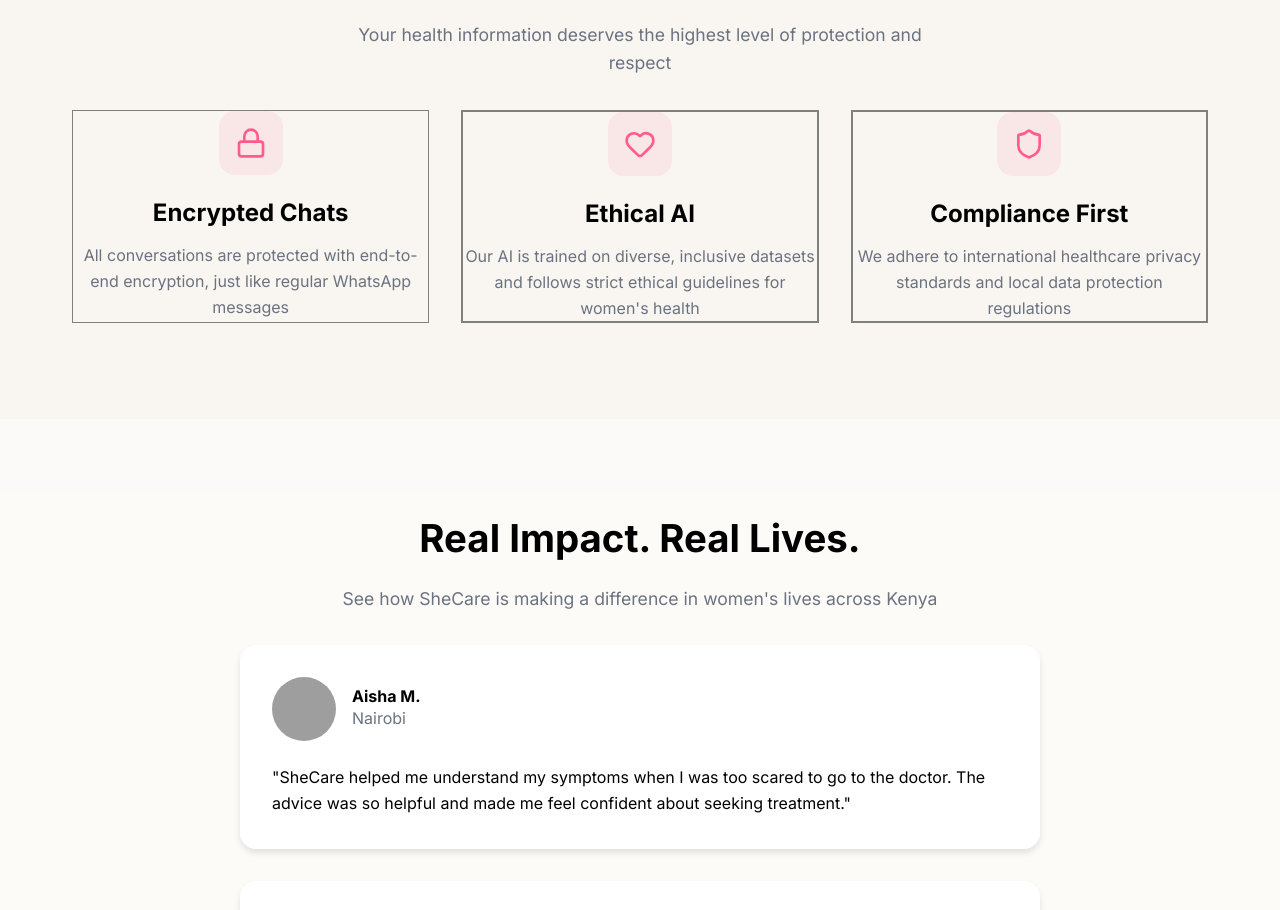
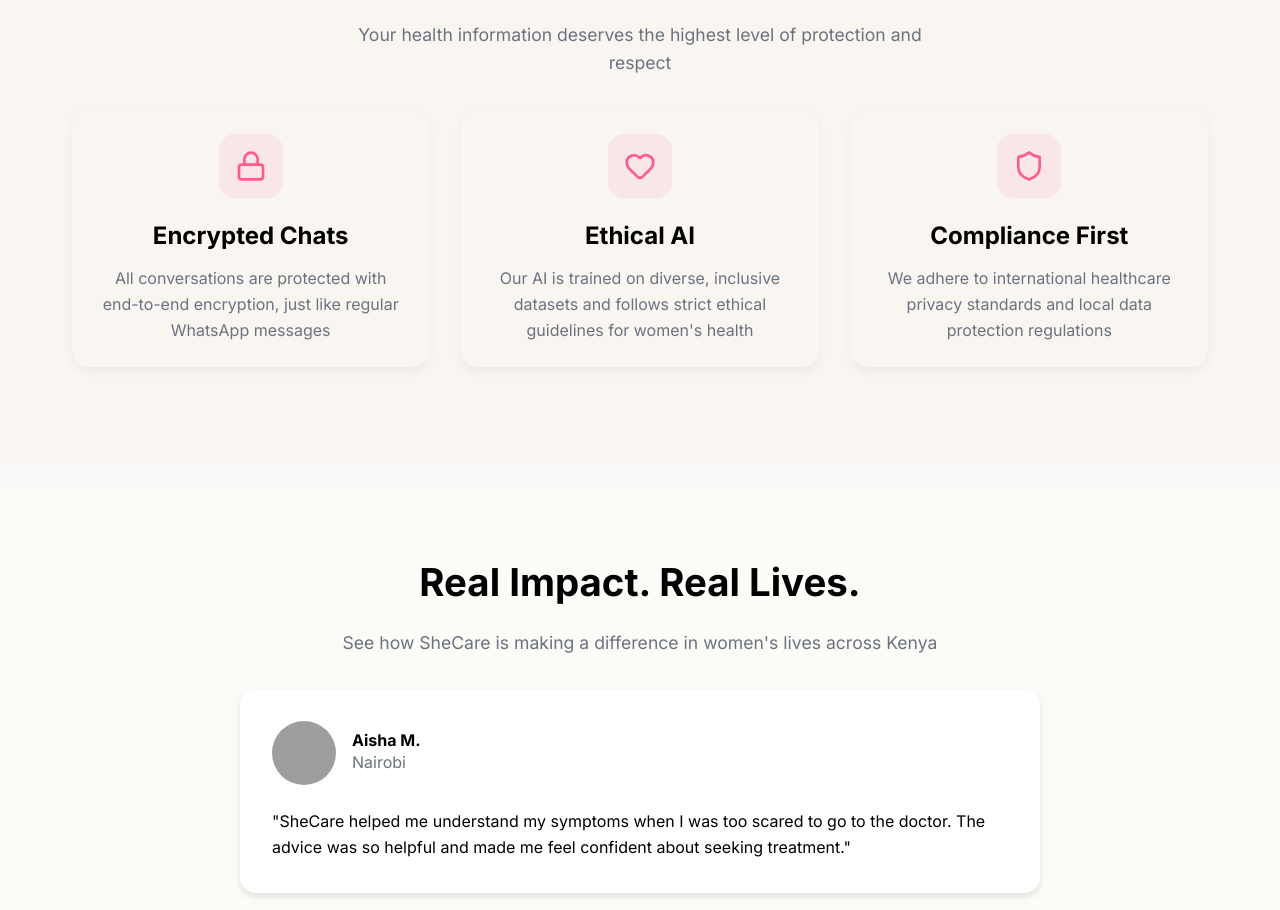
Before and after one commit to antonie-riziki/SheCare, a plain HTML site: page index.html in a window 1280 px wide. Shown: the part 3320-4230 px from the top of the page. Drawn offline with nearby package versions, Linux system fonts and the light colour scheme; grey boxes are pictures that could not be loaded.

Commit message:
Update index.html
css for the privacy cards

```diff
--- a/index.html
+++ b/index.html
@@ -708,7 +708,7 @@
             </div>
 
             <div style="display: grid; gap: 2rem; grid-template-columns: repeat(auto-fit, minmax(300px, 1fr));">
-                <div class="text-center animate-fade-in" style="border: 1px solid grey; border-radius: 0.5">
+                <div class="text-center animate-fade-in" style="border: 2px solid var(--primary-color); border-radius: 16px; padding: 1.5rem; box-shadow: 0 4px 10px rgba(0, 0, 0, 0.05); transition: transform 0.3s ease, box-shadow 0.3s ease;">
                     <div style="width: 4rem; height: 4rem; background: rgba(255, 92, 141, 0.1); border-radius: 1rem; display: flex; align-items: center; justify-content: center; margin: 0 auto 1.5rem;">
                         <i data-lucide="lock" style="width: 2rem; height: 2rem; color: var(--primary-coral);"></i>
                     </div>
@@ -716,7 +716,7 @@
                     <p class="text-gray">All conversations are protected with end-to-end encryption, just like regular WhatsApp messages</p>
                 </div>
 
-                <div class="text-center animate-fade-in" style="animation-delay: 0.1s; border: 2px solid grey; border-radius: 0.5;">
+                <div class="text-center animate-fade-in" style="animation-delay: 0.1s; border: 2px solid var(--primary-color); border-radius: 16px; padding: 1.5rem; box-shadow: 0 4px 10px rgba(0, 0, 0, 0.05); transition: transform 0.3s ease, box-shadow 0.3s ease;">
                     <div style="width: 4rem; height: 4rem; background: rgba(255, 92, 141, 0.1); border-radius: 1rem; display: flex; align-items: center; justify-content: center; margin: 0 auto 1.5rem;">
                         <i data-lucide="heart" style="width: 2rem; height: 2rem; color: var(--primary-coral);"></i>
                     </div>
@@ -724,7 +724,7 @@
                     <p class="text-gray">Our AI is trained on diverse, inclusive datasets and follows strict ethical guidelines for women's health</p>
                 </div>
 
-                <div class="text-center animate-fade-in" style="animation-delay: 0.2s; border: 2px solid grey; border-radius: 0.5;">
+                <div class="text-center animate-fade-in" style="animation-delay: 0.2s; border: 2px solid var(--primary-color); border-radius: 16px; padding: 1.5rem; box-shadow: 0 4px 10px rgba(0, 0, 0, 0.05); transition: transform 0.3s ease, box-shadow 0.3s ease;">
                     <div style="width: 4rem; height: 4rem; background: rgba(255, 92, 141, 0.1); border-radius: 1rem; display: flex; align-items: center; justify-content: center; margin: 0 auto 1.5rem;">
                         <i data-lucide="shield" style="width: 2rem; height: 2rem; color: var(--primary-coral);"></i>
                     </div>
```
